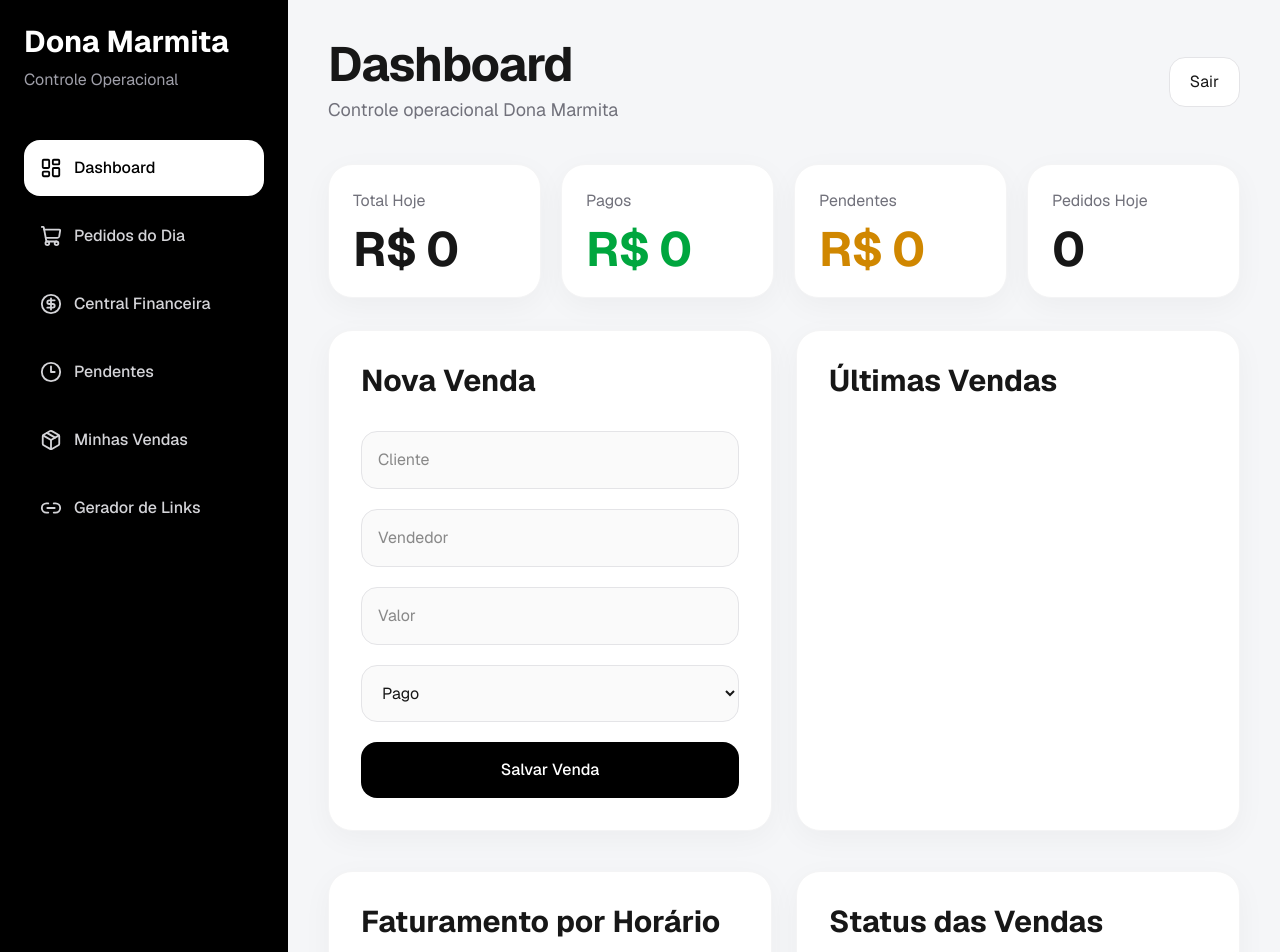
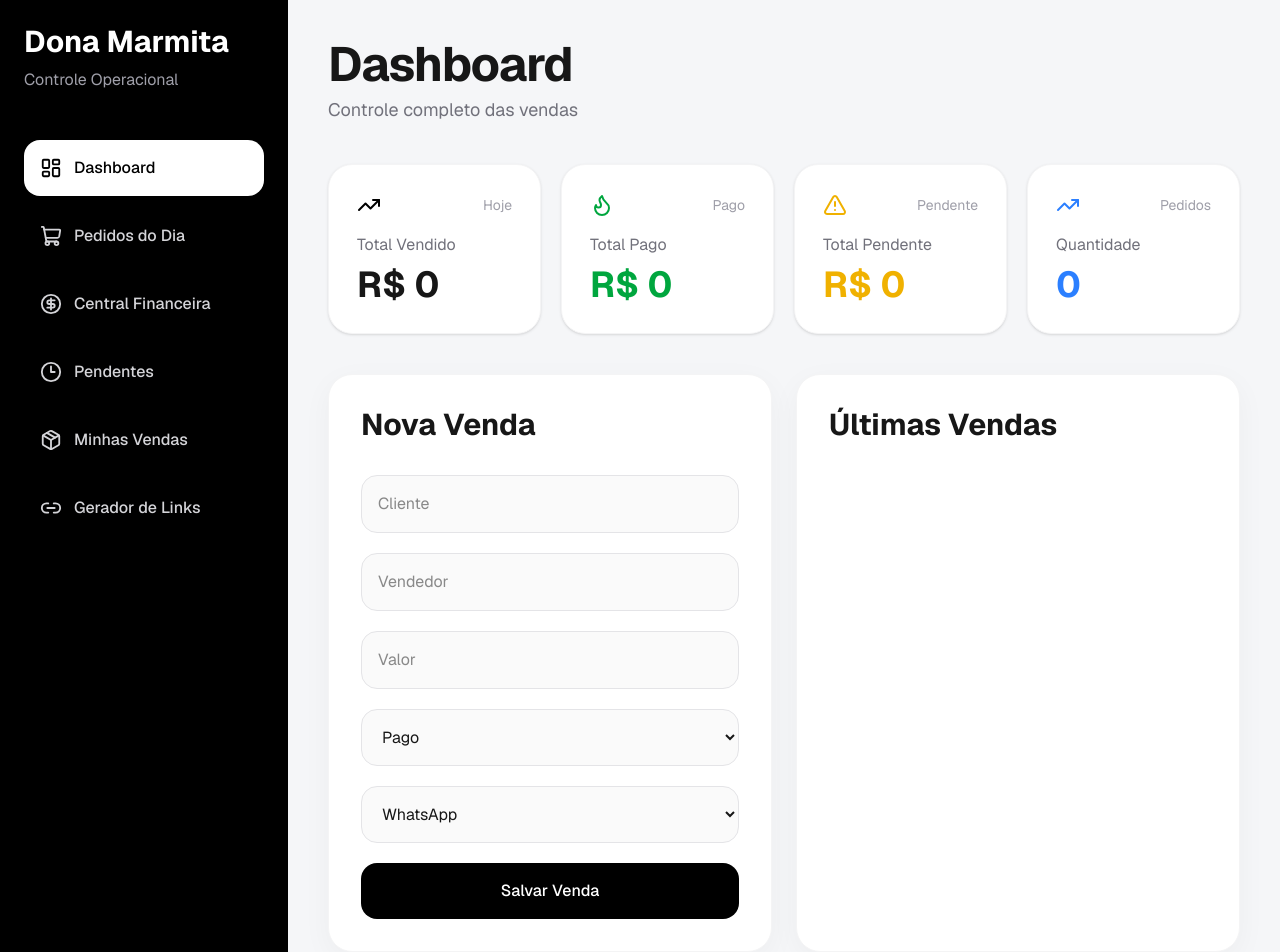
Before and after one commit to danielabredv/dona-marmita-dashboard, a Next.js app: page / in a window 1280 px wide. Shown: the top 952 px of the page. Built offline with nearby package versions, Linux system fonts and the light colour scheme.

Commit message:
Update page.tsx

```diff
--- a/app/page.tsx
+++ b/app/page.tsx
@@ -32,6 +32,11 @@ export default function DashboardPage() {
   const [valor, setValor] = useState("")
   const [status, setStatus] = useState("Pago")
 
+  // NOVO
+
+  const [origem, setOrigem] =
+    useState("WhatsApp")
+
   const [vendas, setVendas] = useState<any[]>([])
 
   // BUSCAR VENDAS
@@ -59,11 +64,23 @@ export default function DashboardPage() {
 
   async function salvarVenda() {
 
+    if (!cliente || !vendedor || !valor) {
+
+      alert("Preencha todos os campos")
+
+      return
+    }
+
     const {
       data: { user }
     } = await supabase.auth.getUser()
 
-    if (!user) return
+    if (!user) {
+
+      alert("Usuário não autenticado")
+
+      return
+    }
 
     const { error } = await supabase
       .from("vendas")
@@ -73,6 +90,7 @@ export default function DashboardPage() {
           vendedor,
           valor: Number(valor),
           status,
+          origem,
           user_id: user.id
         }
       ])
@@ -91,6 +109,10 @@ export default function DashboardPage() {
     setVendedor("")
     setValor("")
     setStatus("Pago")
+
+    // NOVO
+
+    setOrigem("WhatsApp")
 
     buscarVendas()
   }
@@ -225,196 +247,106 @@ export default function DashboardPage() {
             </h1>
 
             <p className="text-zinc-500 mt-2 text-lg">
-              Controle operacional Dona Marmita
+              Controle completo das vendas
             </p>
 
           </div>
-
-          <button
-            onClick={sair}
-            className="bg-white border border-zinc-200 px-5 py-3 rounded-2xl hover:shadow-md transition-all"
-          >
-            Sair
-          </button>
 
         </div>
 
         {/* CARDS */}
 
-        <div className="grid grid-cols-1 md:grid-cols-4 gap-5 mb-8">
+        <div className="grid grid-cols-1 md:grid-cols-4 gap-5 mb-10">
 
-          <div className="bg-white rounded-3xl p-6 border border-zinc-100 shadow-[0_8px_30px_rgb(0,0,0,0.04)]">
+          <div className="bg-white rounded-3xl p-7 shadow-sm border border-zinc-100">
 
-            <p className="text-zinc-500 mb-3">
-              Total Hoje
+            <div className="flex items-center justify-between mb-4">
+
+              <TrendingUp className="text-black" />
+
+              <span className="text-zinc-400 text-sm">
+                Hoje
+              </span>
+
+            </div>
+
+            <h2 className="text-zinc-500 mb-2">
+              Total Vendido
+            </h2>
+
+            <p className="text-4xl font-bold">
+              R$ {totalVendido}
             </p>
-
-            <h2 className="text-5xl font-bold tracking-tight">
-              R$ {totalVendido}
-            </h2>
 
           </div>
 
-          <div className="bg-white rounded-3xl p-6 border border-zinc-100 shadow-[0_8px_30px_rgb(0,0,0,0.04)]">
+          <div className="bg-white rounded-3xl p-7 shadow-sm border border-zinc-100">
 
-            <p className="text-zinc-500 mb-3">
-              Pagos
+            <div className="flex items-center justify-between mb-4">
+
+              <Flame className="text-green-600" />
+
+              <span className="text-zinc-400 text-sm">
+                Pago
+              </span>
+
+            </div>
+
+            <h2 className="text-zinc-500 mb-2">
+              Total Pago
+            </h2>
+
+            <p className="text-4xl font-bold text-green-600">
+              R$ {totalPago}
             </p>
-
-            <h2 className="text-5xl font-bold tracking-tight text-green-600">
-              R$ {totalPago}
-            </h2>
 
           </div>
 
-          <div className="bg-white rounded-3xl p-6 border border-zinc-100 shadow-[0_8px_30px_rgb(0,0,0,0.04)]">
+          <div className="bg-white rounded-3xl p-7 shadow-sm border border-zinc-100">
 
-            <p className="text-zinc-500 mb-3">
-              Pendentes
+            <div className="flex items-center justify-between mb-4">
+
+              <AlertTriangle className="text-yellow-500" />
+
+              <span className="text-zinc-400 text-sm">
+                Pendente
+              </span>
+
+            </div>
+
+            <h2 className="text-zinc-500 mb-2">
+              Total Pendente
+            </h2>
+
+            <p className="text-4xl font-bold text-yellow-500">
+              R$ {totalPendente}
             </p>
-
-            <h2 className="text-5xl font-bold tracking-tight text-yellow-600">
-              R$ {totalPendente}
-            </h2>
 
           </div>
 
-          <div className="bg-white rounded-3xl p-6 border border-zinc-100 shadow-[0_8px_30px_rgb(0,0,0,0.04)]">
+          <div className="bg-white rounded-3xl p-7 shadow-sm border border-zinc-100">
 
-            <p className="text-zinc-500 mb-3">
-              Pedidos Hoje
+            <div className="flex items-center justify-between mb-4">
+
+              <TrendingUp className="text-blue-500" />
+
+              <span className="text-zinc-400 text-sm">
+                Pedidos
+              </span>
+
+            </div>
+
+            <h2 className="text-zinc-500 mb-2">
+              Quantidade
+            </h2>
+
+            <p className="text-4xl font-bold text-blue-500">
+              {quantidadeVendas}
             </p>
-
-            <h2 className="text-5xl font-bold tracking-tight">
-              {quantidadeVendas}
-            </h2>
 
           </div>
 
         </div>
-
-        {/* ALERTAS DINÂMICOS */}
-
-        {(totalPendente > 1000 ||
-          quantidadeVendas > 15 ||
-          totalVendido > 3000) && (
-
-          <div className="grid grid-cols-1 md:grid-cols-2 xl:grid-cols-3 gap-5 mb-10">
-
-            {/* PENDENTE */}
-
-            {totalPendente > 1000 && (
-
-              <div className="bg-red-50 border border-red-200 rounded-3xl p-5 flex items-center justify-between shadow-sm">
-
-                <div className="flex items-center gap-4">
-
-                  <div className="bg-red-100 p-3 rounded-2xl">
-
-                    <AlertTriangle
-                      className="text-red-500"
-                      size={28}
-                    />
-
-                  </div>
-
-                  <div>
-
-                    <h3 className="font-bold text-red-600">
-                      Alto valor pendente
-                    </h3>
-
-                    <p className="text-sm text-zinc-600">
-
-                      R$ {totalPendente} aguardando pagamento
-
-                    </p>
-
-                  </div>
-
-                </div>
-
-              </div>
-
-            )}
-
-            {/* PICO */}
-
-            {quantidadeVendas > 15 && (
-
-              <div className="bg-yellow-50 border border-yellow-200 rounded-3xl p-5 flex items-center justify-between shadow-sm">
-
-                <div className="flex items-center gap-4">
-
-                  <div className="bg-yellow-100 p-3 rounded-2xl">
-
-                    <Flame
-                      className="text-yellow-500"
-                      size={28}
-                    />
-
-                  </div>
-
-                  <div>
-
-                    <h3 className="font-bold text-yellow-600">
-                      Pico operacional
-                    </h3>
-
-                    <p className="text-sm text-zinc-600">
-
-                      Alto volume de pedidos hoje
-
-                    </p>
-
-                  </div>
-
-                </div>
-
-              </div>
-
-            )}
-
-            {/* FATURAMENTO */}
-
-            {totalVendido > 3000 && (
-
-              <div className="bg-blue-50 border border-blue-200 rounded-3xl p-5 flex items-center justify-between shadow-sm">
-
-                <div className="flex items-center gap-4">
-
-                  <div className="bg-blue-100 p-3 rounded-2xl">
-
-                    <TrendingUp
-                      className="text-blue-500"
-                      size={28}
-                    />
-
-                  </div>
-
-                  <div>
-
-                    <h3 className="font-bold text-blue-600">
-                      Faturamento acima da média
-                    </h3>
-
-                    <p className="text-sm text-zinc-600">
-
-                      R$ {totalVendido} vendidos hoje
-
-                    </p>
-
-                  </div>
-
-                </div>
-
-              </div>
-
-            )}
-
-          </div>
-
-        )}
 
         {/* FORM + ÚLTIMAS VENDAS */}
 
@@ -471,6 +403,26 @@ export default function DashboardPage() {
                 <option>Pendente</option>
               </select>
 
+              {/* NOVO SELECT */}
+
+              <select
+                value={origem}
+                onChange={(e) =>
+                  setOrigem(e.target.value)
+                }
+                className="border border-zinc-200 bg-zinc-50 p-4 rounded-2xl outline-none focus:ring-2 focus:ring-black"
+              >
+
+                <option value="WhatsApp">
+                  WhatsApp
+                </option>
+
+                <option value="QrPedir">
+                  QrPedir
+                </option>
+
+              </select>
+
               <button
                 onClick={salvarVenda}
                 className="bg-black text-white p-4 rounded-2xl hover:opacity-90 transition-all font-medium"
@@ -507,26 +459,52 @@ export default function DashboardPage() {
                         {venda.cliente}
                       </h3>
 
-                      <p className="text-sm text-zinc-500">
-                        {venda.vendedor}
-                      </p>
+                      <div>
+
+                        <p className="text-sm text-zinc-500">
+                          {venda.vendedor}
+                        </p>
+
+                        <p className="text-xs text-zinc-400 mt-1">
+
+                          Origem:
+                          {" "}
+
+                          <strong>
+
+                            {venda.origem || "WhatsApp"}
+
+                          </strong>
+
+                        </p>
+
+                      </div>
 
                     </div>
 
                     <div className="text-right">
 
-                      <h3 className="font-bold text-2xl">
+                      <h3 className="font-bold">
                         R$ {venda.valor}
                       </h3>
 
                       <p
-                        className={`text-sm font-medium ${
+                        className={`text-sm ${
                           venda.status === "Pago"
                             ? "text-green-600"
                             : "text-yellow-600"
                         }`}
                       >
                         {venda.status}
+                      </p>
+
+                      <p className="text-xs text-gray-400 mt-1">
+
+                        {new Date(
+                          new Date(venda.created_at)
+                            .getTime() - 3 * 60 * 60 * 1000
+                        ).toLocaleString("pt-BR")}
+
                       </p>
 
                     </div>
@@ -543,84 +521,6 @@ export default function DashboardPage() {
 
         </div>
 
-        {/* GRÁFICOS */}
-
-        <div className="grid grid-cols-1 lg:grid-cols-2 gap-6">
-
-          {/* FATURAMENTO */}
-
-          <div className="bg-white rounded-3xl p-8 border border-zinc-100 shadow-[0_8px_30px_rgb(0,0,0,0.04)]">
-
-            <h2 className="text-3xl font-bold mb-8">
-              Faturamento por Horário
-            </h2>
-
-            <div className="h-96">
-
-              <ResponsiveContainer width="100%" height="100%">
-
-                <BarChart data={graficoVendas}>
-
-                  <XAxis dataKey="nome" />
-
-                  <YAxis />
-
-                  <Tooltip />
-
-                  <Bar
-                    dataKey="valor"
-                    radius={[12, 12, 0, 0]}
-                  />
-
-                </BarChart>
-
-              </ResponsiveContainer>
-
-            </div>
-
-          </div>
-
-          {/* STATUS */}
-
-          <div className="bg-white rounded-3xl p-8 border border-zinc-100 shadow-[0_8px_30px_rgb(0,0,0,0.04)]">
-
-            <h2 className="text-3xl font-bold mb-8">
-              Status das Vendas
-            </h2>
-
-            <div className="h-96">
-
-              <ResponsiveContainer width="100%" height="100%">
-
-                <PieChart>
-
-                  <Pie
-                    data={graficoStatus}
-                    dataKey="value"
-                    nameKey="name"
-                    outerRadius={90}
-                    cx="50%"
-                    cy="50%"
-                    label
-                  >
-
-                    <Cell fill="#16a34a" />
-                    <Cell fill="#ca8a04" />
-
-                  </Pie>
-
-                  <Tooltip />
-
-                </PieChart>
-
-              </ResponsiveContainer>
-
-            </div>
-
-          </div>
-
-        </div>
-
       </main>
 
     </div>
```
